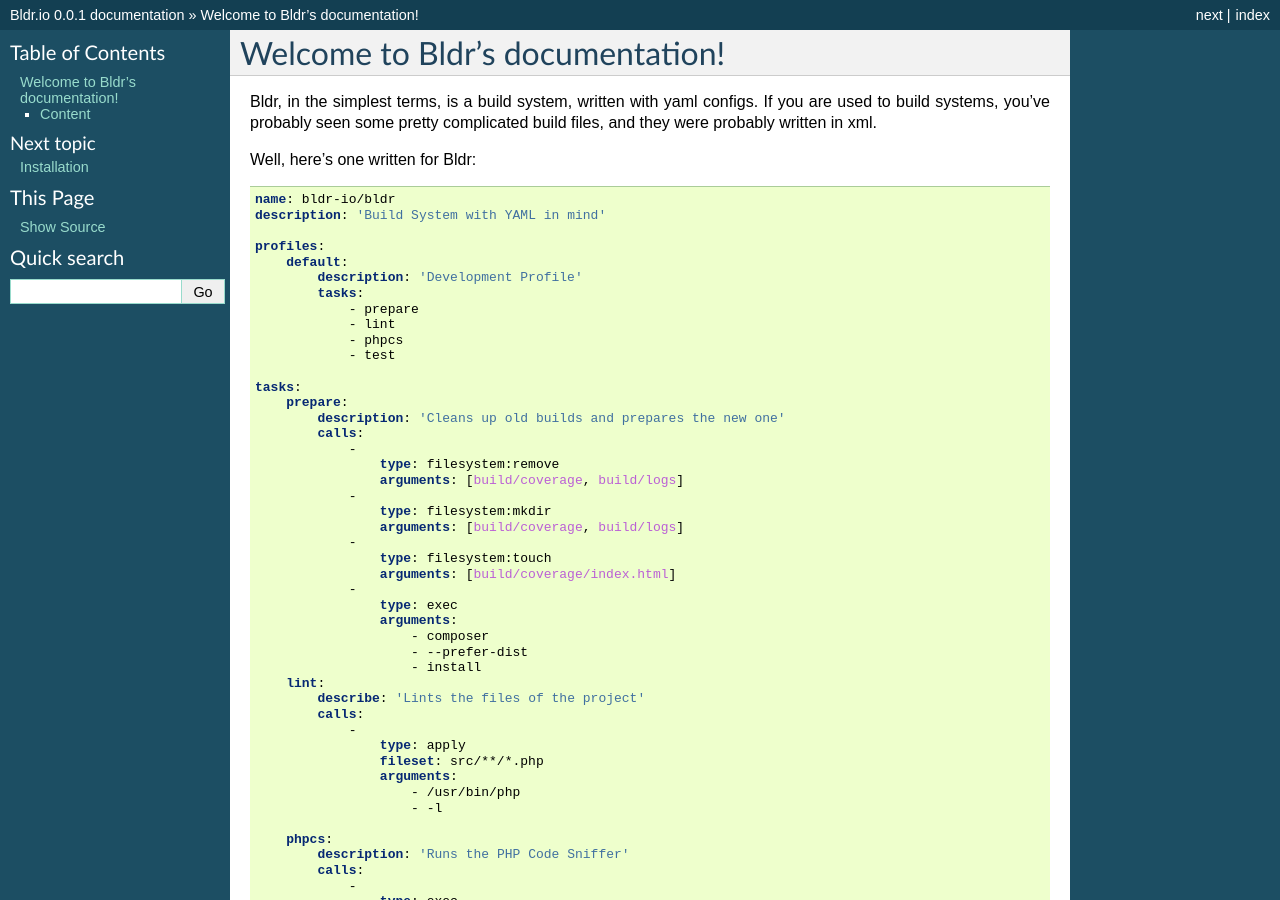
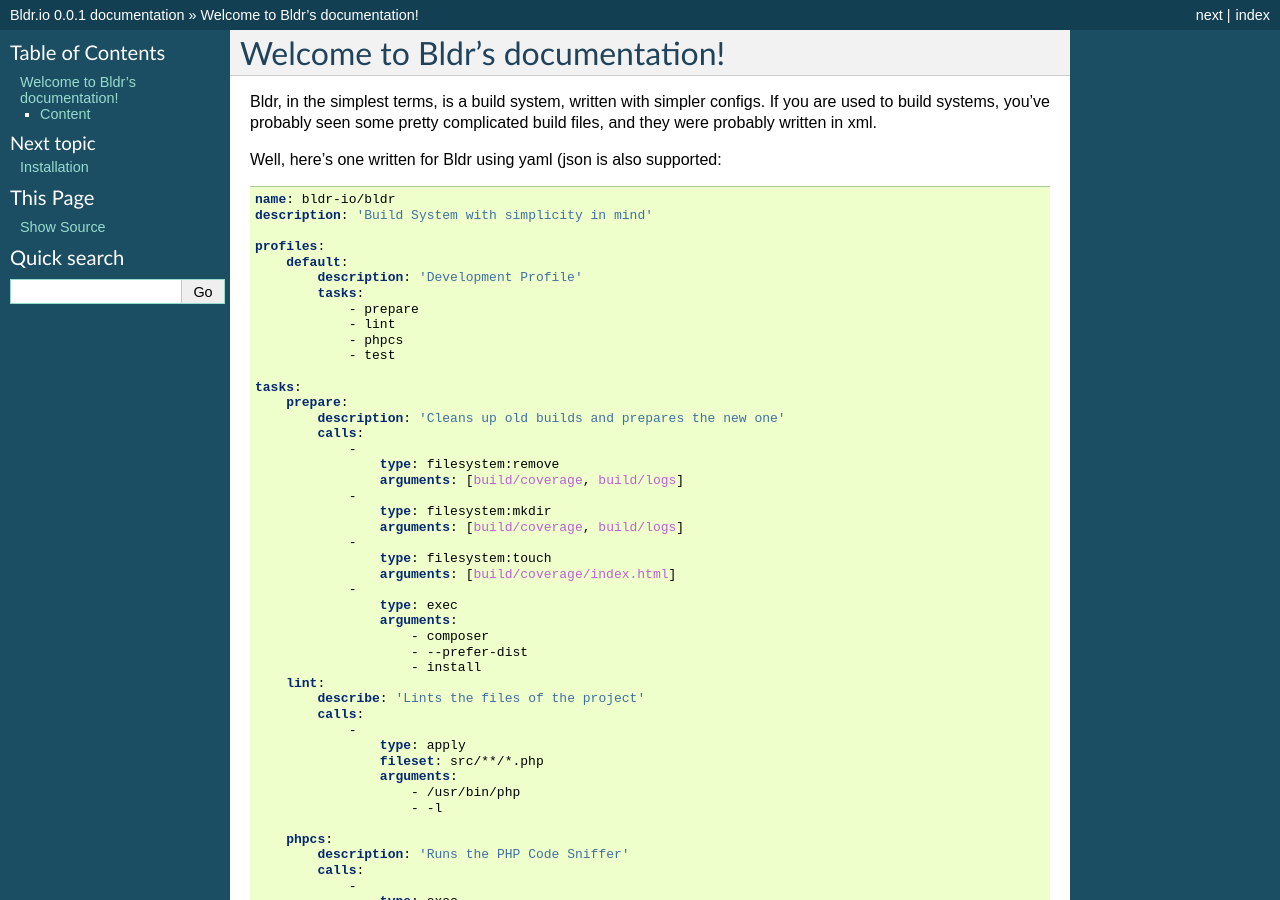
Before and after one commit to bldr-io/bldr, a Sphinx documentation site: the page built from docs/index.rst, in a window 1280 px wide and 900 px high. Built offline with Sphinx 7.4.7, drawn with Linux system fonts in a browser that asks for light colours; pages that are not in the unit, such as notebooks, are missing from menus.

Commit message:
Update index.rst

```diff
--- a/docs/index.rst
+++ b/docs/index.rst
@@ -1,15 +1,15 @@
 Welcome to Bldr's documentation!
 ^^^^^^^^^^^^^^^^^^^^^^^^^^^^^^^^
 
-Bldr, in the simplest terms, is a build system, written with yaml configs. If you are used to build systems,
+Bldr, in the simplest terms, is a build system, written with simpler configs. If you are used to build systems,
 you've probably seen some pretty complicated build files, and they were probably written in xml.
 
-Well, here's one written for Bldr:
+Well, here's one written for Bldr using yaml (json is also supported:
 
 .. code-block:: yaml
 
     name: bldr-io/bldr
-    description: 'Build System with YAML in mind'
+    description: 'Build System with simplicity in mind'
 
     profiles:
         default:
```
